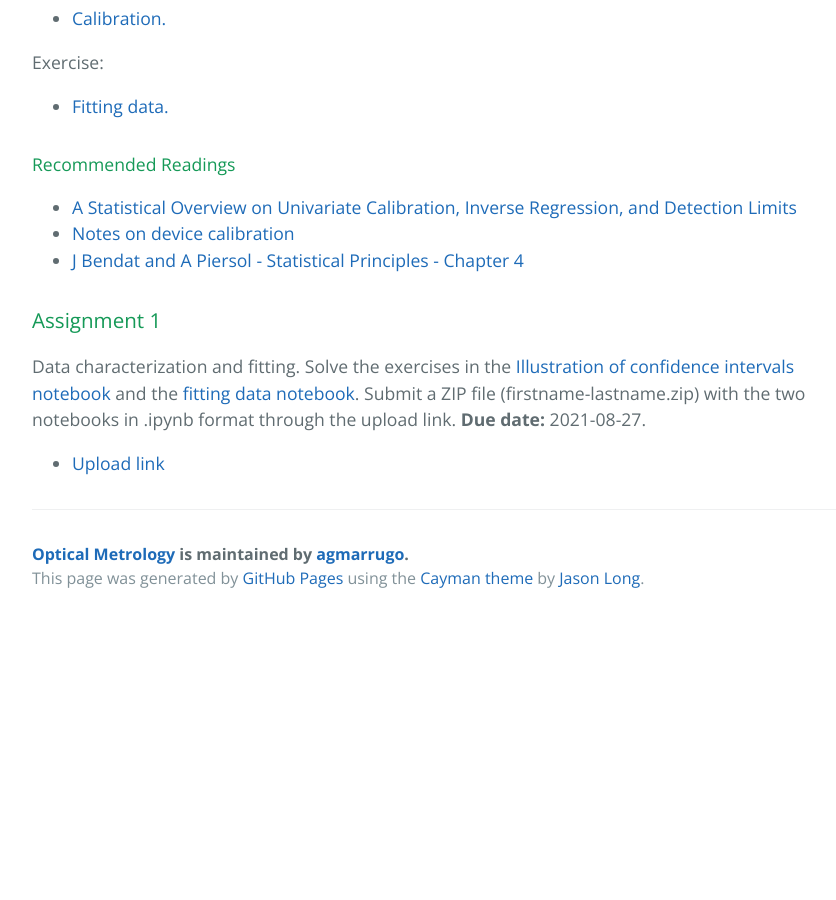
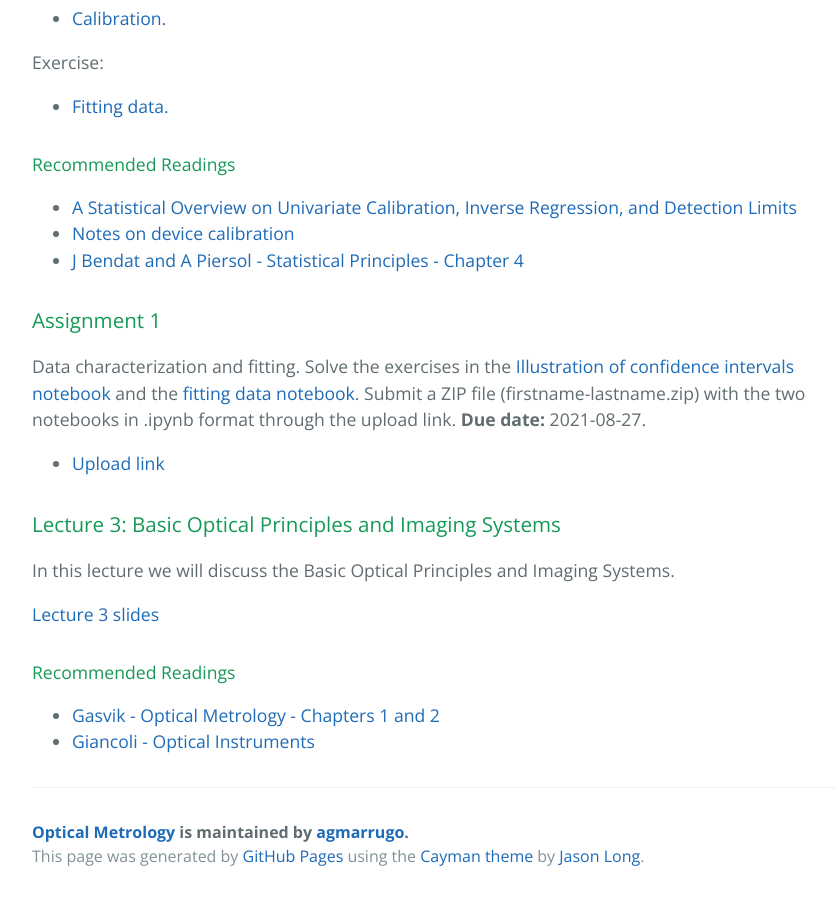
Before and after one commit to opi-lab/optical-metrology-2021, a Jekyll site: the page built from index.md, in a window 1280 px wide and 900 px high, scrolled down 2476 px. Shown: the whole window, without its empty margins (192-1028 px from the left). Built offline with Jekyll 4.4.1, drawn with Linux system fonts in a browser that asks for light colours; before the commit the page ends 3098 px from its top, so only the background shows below that.

Commit message:
Update index.md

```diff
--- a/index.md
+++ b/index.md
@@ -111,6 +111,17 @@ Data characterization and fitting. Solve the exercises in the [Illustration of c
 
 - [Upload link](https://www.dropbox.com/request/3w5dgJDTkPP725CBmgOE)
 
+### Lecture 3: Basic Optical Principles and Imaging Systems
+
+In this lecture we will discuss the Basic Optical Principles and Imaging Systems.
+
+[Lecture 3 slides]({{site.url}}lectures/Lecture_03.pdf)
+
+#### Recommended Readings
+
+- [Gasvik - Optical Metrology - Chapters 1 and 2]({{site.url}}pdfs/gasvik-01-02.pdf)
+- [Giancoli - Optical Instruments]({{site.url}}pdfs/giancoli-ch-25-optical-instruments.pdf)
+
 <!--
 
 ### Lecture 2: Methods in Surface Metrology
```
Also changed, not shown: other parts of index.md (+0 -10 lines).
